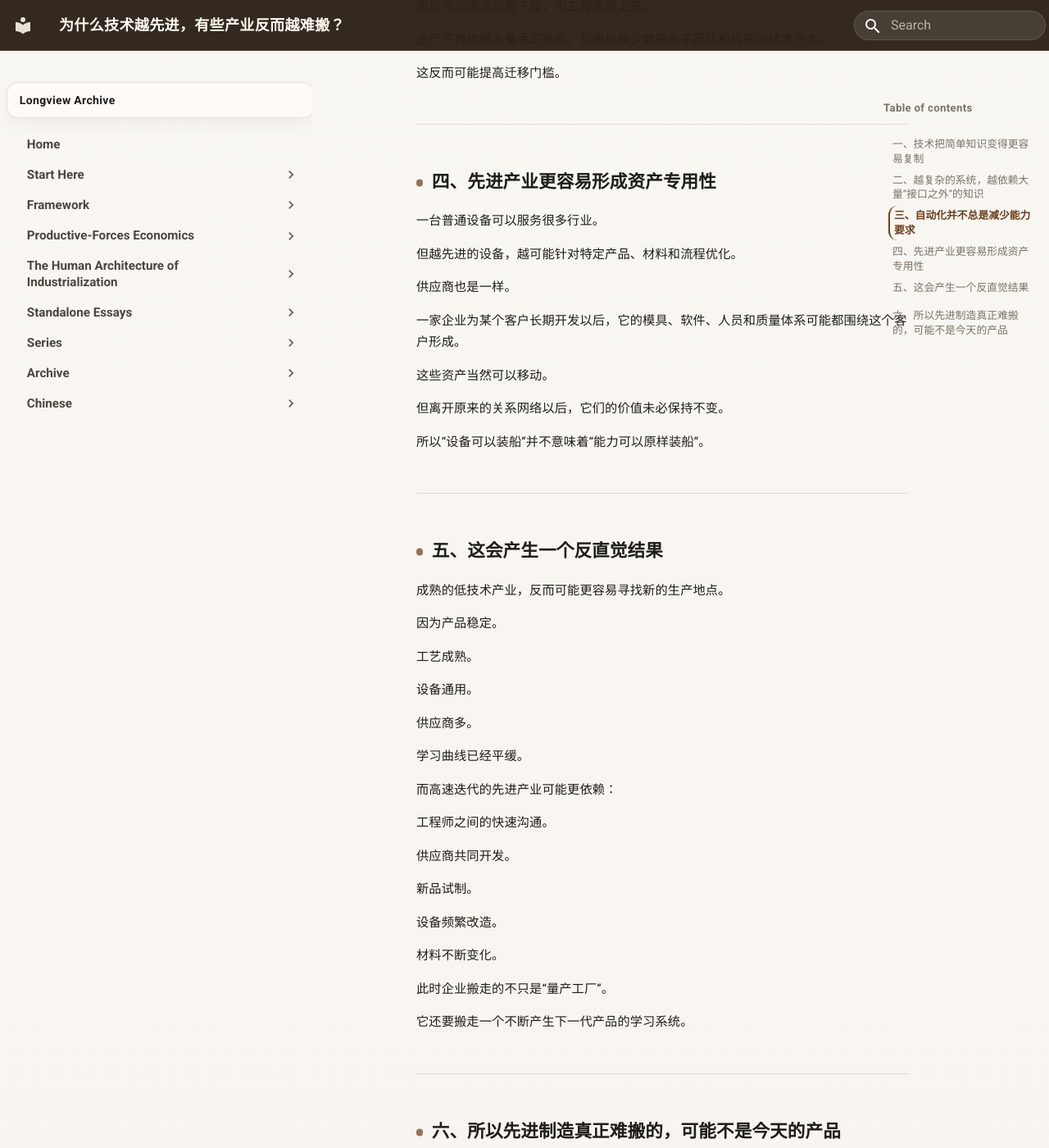
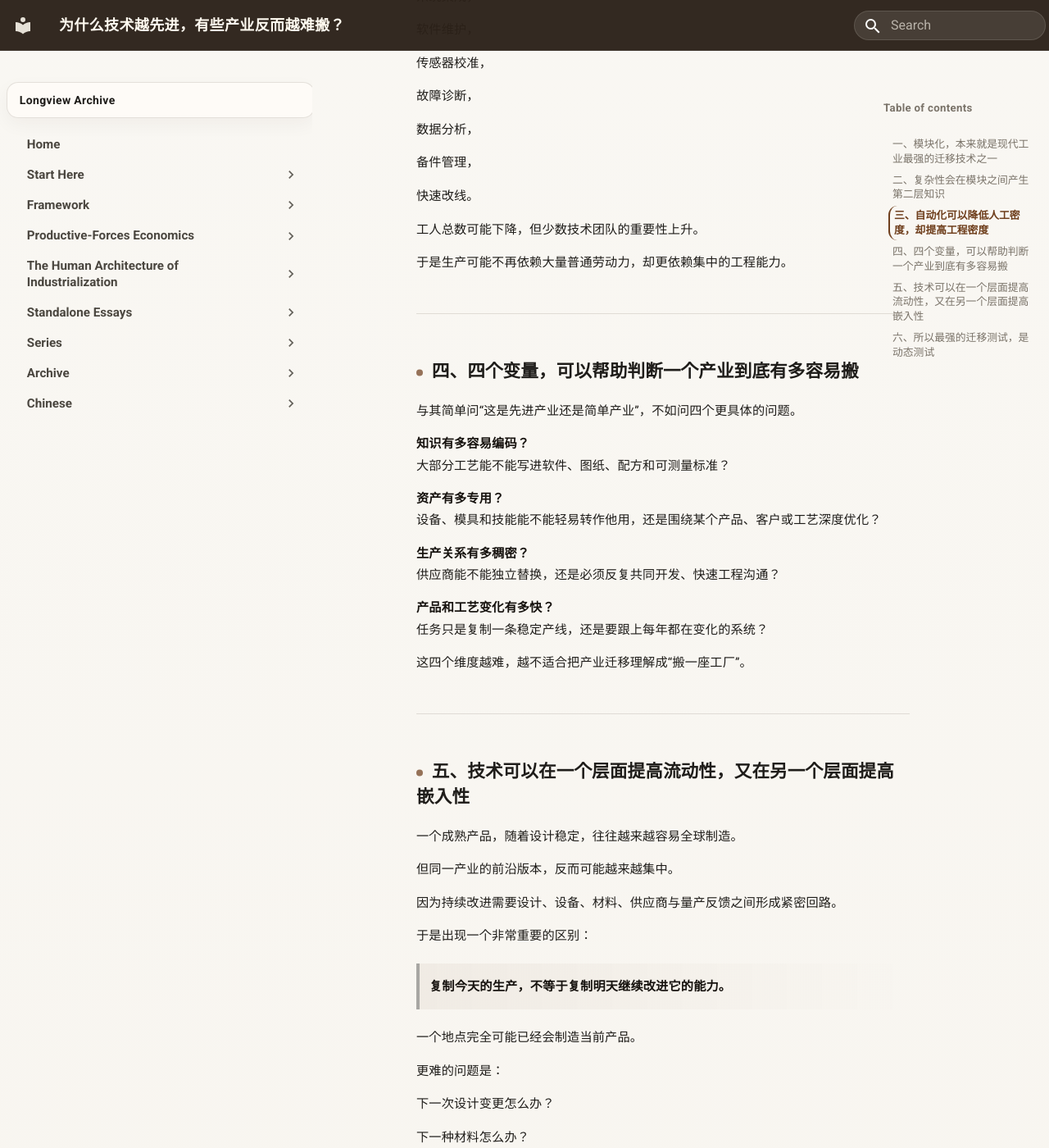
Before and after one commit to guanshi1688/longview-archive, an MkDocs documentation site: the page built from docs/essays/chinese/standalone/why-adv-tech-makes-industries-harder-to-move-zh.md, in a window 1280 px wide and 1400 px high, scrolled down 2522 px. Shown: the whole window at 82% size. Built offline with MkDocs 1.6.1 and Material for MkDocs 9.7.7, drawn with Linux system fonts in a browser that asks for light colours; some of the changed text lies outside the part shown.

Commit message:
Update why-adv-tech-makes-industries-harder-to-move-zh.md

```diff
--- a/docs/essays/chinese/standalone/why-adv-tech-makes-industries-harder-to-move-zh.md
+++ b/docs/essays/chinese/standalone/why-adv-tech-makes-industries-harder-to-move-zh.md
@@ -1,58 +1,60 @@
 # 为什么技术越先进，有些产业反而越难搬？
 
-**技术进步可以让知识更容易传播，却也可能让生产能力更深地嵌入设备、供应商和组织之中。**
+**技术可以让零部件和知识更容易移动，却也可能让“持续改进这些东西的系统”嵌得更深。**
 
-我们通常有一个直觉：
-
-技术越先进，产业应该越容易全球化。
+我们通常会认为，技术越先进，产业应该越容易迁移。
 
 设计文件可以瞬间发送。
 
 软件可以复制。
 
-自动化可以减少对熟练工人的依赖。
+自动化减少部分人工技能需求。
 
-机器可以标准化生产。
+标准让零部件可以互换。
 
-既然知识越来越数字化，工厂为什么不会越来越容易搬？
+全球物流把远距离供应商连接起来。
 
-答案是：有些部分确实更容易搬了。
+这些都是真的。
 
-但另一些部分可能恰恰变得更难。
+现代工业之所以比过去更能跨国布局，一个重要原因就是知识越来越容易编码。
+
+但与此同时，还有一股相反的力量。
+
+生产系统越复杂，越多价值可能积累在那些“标准化零件之间的关系”里。
 
 ---
 
-## 一、技术把简单知识变得更容易复制
+## 一、模块化，本来就是现代工业最强的迁移技术之一
 
-现代工业有大量标准化成果。
+如果一个产品可以被拆成清晰模块，生产就更容易迁移。
 
-CAD 文件。
+接口标准化。
 
-软件。
+规格稳定。
 
-自动化程序。
+质量可以客观测量。
 
-质量标准。
+设备容易购买。
 
-设备接口。
+供应商可以互换。
 
-国际物流。
+培训周期短。
 
-这些东西显著降低了跨国生产的成本。
+这些条件同时成立时，生产可以以惊人的速度复制到新地点。
 
-一个成熟产品可以比过去更容易在不同国家组装。
+成熟电子装配、服装以及许多标准化制造流程之所以反复跨境迁移，正因为如此。
 
-所以技术进步确实提高了产业的可移动性。
+所以任何认真讨论产业迁移的框架，都必须先承认一个事实：
 
-问题在于：
-
-> **不是所有能力都会被标准化。**
+> **现代工业本来就非常擅长把一部分能力变得可携带。**
 
 ---
 
-## 二、越复杂的系统，越依赖大量“接口之外”的知识
+## 二、复杂性会在模块之间产生第二层知识
 
-当产品和工艺越来越复杂，生产系统需要协调的变量也越来越多。
+再看另一种生产系统。
+
+其中很多专门化环节必须一起变化。
 
 材料。
 
@@ -68,125 +70,133 @@ CAD 文件。
 
 质量控制。
 
-供应商之间的共同开发。
+模具。
 
-每一个环节都可以有标准。
+供应商共同开发。
 
-但环节之间真正如何稳定咬合，往往需要长期实践。
+每个模块都可能有明确标准。
 
-于是技术越先进，企业越可能拥有更多可以传输的显性知识，同时也积累更多难以完全编码的系统经验。
+但系统要稳定运行，仍然依赖大量关于“这些模块怎样相互作用”的实践知识。
+
+一个参数改变，可能让另一处良率下降。
+
+一种新材料，可能要求重新改模具。
+
+一次软件更新，可能改变校准要求。
+
+一个供应商问题，可能只会在高速量产时暴露。
+
+这些知识更难被包装，因为它存在于接口之间，而不是某一个模块内部。
 
 ---
 
-## 三、自动化并不总是减少能力要求
+## 三、自动化可以降低人工密度，却提高工程密度
 
-自动化常被理解成“不需要那么多熟练工人”。
+自动化经常提高生产的可迁移性。
 
-有时候确实如此。
+它减少重复手工任务。
 
-但自动化系统本身需要另一种能力。
+稳定可重复流程。
 
-设备集成。
+把一些老操作员的判断写进软件和控制系统。
 
-软件维护。
+但自动化也会产生新的依赖：
 
-传感器校准。
+系统集成，
 
-故障诊断。
+软件维护，
 
-数据分析。
+传感器校准，
 
-备件管理。
+故障诊断，
+
+数据分析，
+
+备件管理，
 
 快速改线。
 
-所以劳动需求可能下降，但工程密度上升。
+工人总数可能下降，但少数技术团队的重要性上升。
 
-生产不再依赖大量手工技能，却更依赖少数高水平团队和周围的技术生态。
-
-这反而可能提高迁移门槛。
+于是生产可能不再依赖大量普通劳动力，却更依赖集中的工程能力。
 
 ---
 
-## 四、先进产业更容易形成资产专用性
+## 四、四个变量，可以帮助判断一个产业到底有多容易搬
 
-一台普通设备可以服务很多行业。
+与其简单问“这是先进产业还是简单产业”，不如问四个更具体的问题。
 
-但越先进的设备，越可能针对特定产品、材料和流程优化。
+**知识有多容易编码？**
+大部分工艺能不能写进软件、图纸、配方和可测量标准？
 
-供应商也是一样。
+**资产有多专用？**
+设备、模具和技能能不能轻易转作他用，还是围绕某个产品、客户或工艺深度优化？
 
-一家企业为某个客户长期开发以后，它的模具、软件、人员和质量体系可能都围绕这个客户形成。
+**生产关系有多稠密？**
+供应商能不能独立替换，还是必须反复共同开发、快速工程沟通？
 
-这些资产当然可以移动。
+**产品和工艺变化有多快？**
+任务只是复制一条稳定产线，还是要跟上每年都在变化的系统？
 
-但离开原来的关系网络以后，它们的价值未必保持不变。
-
-所以“设备可以装船”并不意味着“能力可以原样装船”。
+这四个维度越难，越不适合把产业迁移理解成“搬一座工厂”。
 
 ---
 
-## 五、这会产生一个反直觉结果
+## 五、技术可以在一个层面提高流动性，又在另一个层面提高嵌入性
 
-成熟的低技术产业，反而可能更容易寻找新的生产地点。
+一个成熟产品，随着设计稳定，往往越来越容易全球制造。
 
-因为产品稳定。
+但同一产业的前沿版本，反而可能越来越集中。
 
-工艺成熟。
+因为持续改进需要设计、设备、材料、供应商与量产反馈之间形成紧密回路。
 
-设备通用。
+于是出现一个非常重要的区别：
 
-供应商多。
+> **复制今天的生产，不等于复制明天继续改进它的能力。**
 
-学习曲线已经平缓。
+一个地点完全可能已经会制造当前产品。
 
-而高速迭代的先进产业可能更依赖：
+更难的问题是：
 
-工程师之间的快速沟通。
+下一次设计变更怎么办？
 
-供应商共同开发。
+下一种材料怎么办？
 
-新品试制。
+下一次良率问题怎么办？
 
-设备频繁改造。
-
-材料不断变化。
-
-此时企业搬走的不只是“量产工厂”。
-
-它还要搬走一个不断产生下一代产品的学习系统。
+下一代设备怎么办？
 
 ---
 
-## 六、所以先进制造真正难搬的，可能不是今天的产品
+## 六、所以最强的迁移测试，是动态测试
 
-一条生产线可以被复制。
+不要只问：
 
-一款产品也可以被复制。
+这里能不能生产这个产品？
 
-真正困难的是：
+还要问：
 
-> **新地点能不能在明年继续改进它？**
+良率能不能快速爬升？
 
-能不能处理下一次设计变化？
+本地团队能不能解决未知故障？
 
-能不能重新训练供应商？
+供应商能不能跟着设计变化？
 
-能不能自己解决未知故障？
+设备能不能在不等待远程支持的情况下被修改？
 
-能不能把今天的生产经验转化成下一代工艺？
+这个地点能不能参与下一代产品？
 
-如果不能，它复制的是当前状态，而不是持续演化的能力。
+如果可以，生产能力才真正迁移得更深。
 
-所以技术进步并不简单地让产业更容易移动。
+如果不可以，它可能只是复制了一个“当前生产状态”，却没有复制创造这个状态的学习系统。
 
-它可能同时产生两种相反力量：
+因此，技术进步会同时制造两种力量：
 
-> **知识更容易传输。**
+> **编码化，让生产更容易移动。**
 >
-> **能力却可能更深地嵌入系统。**
+> **系统复杂性，让持续改进更难脱离原来的学习生态。**
 
-这也是为什么有些先进产业看起来高度全球化，却仍然集中在少数非常深的生产生态中。
+这就是为什么一些先进产业明明高度全球化，却仍然集中在少数很深的生产生态中。
 
 ---
 
```
